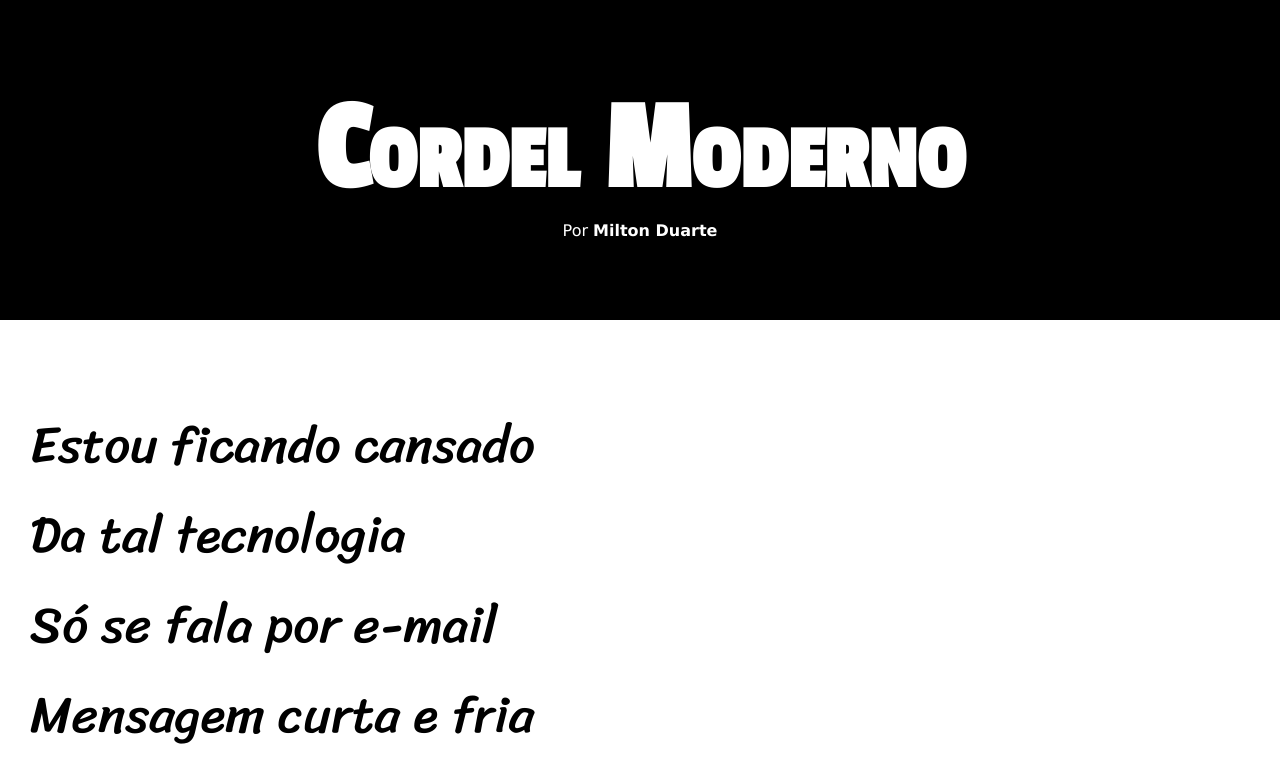
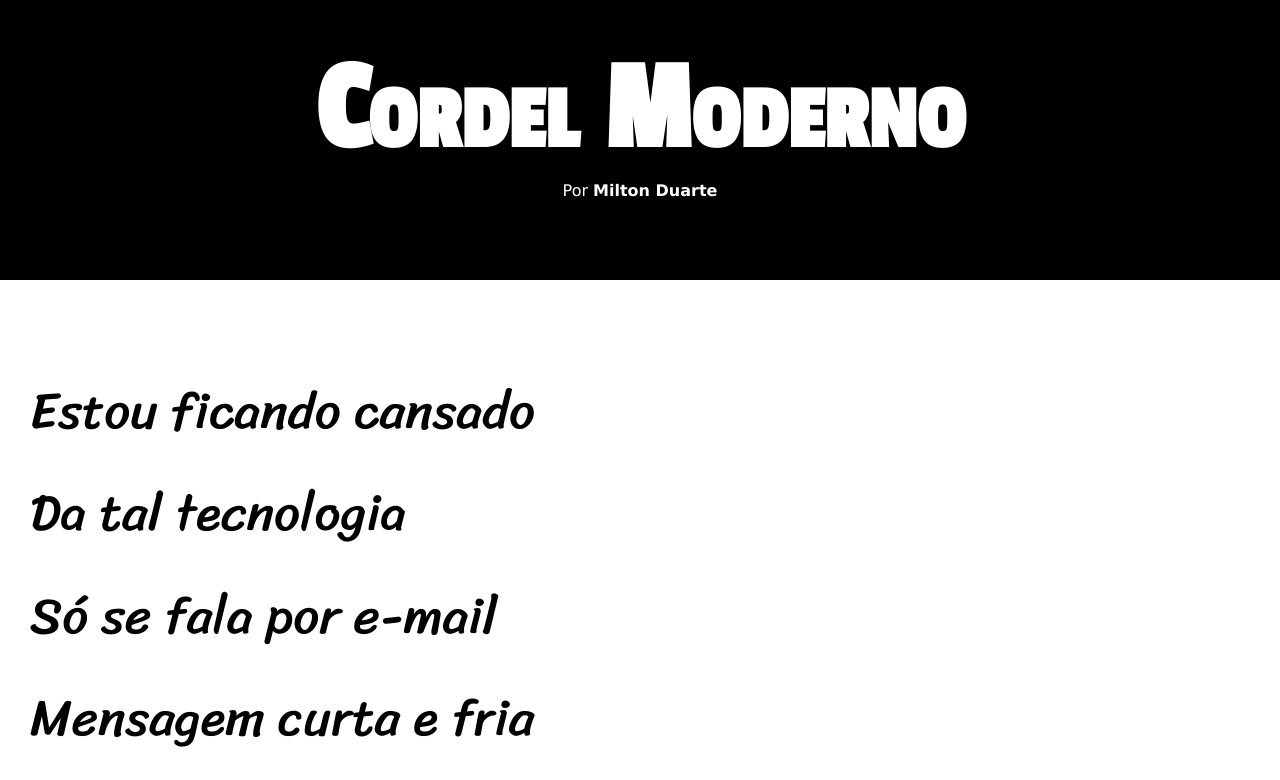
Before and after one commit to vinilink0880/projeto-cordel, a plain HTML site: page index.html in a window 1280 px wide. Shown: the top 780 px of the page. Drawn offline with Linux system fonts and the light colour scheme.

Commit message:
Update style.css

```diff
--- a/style.css
+++ b/style.css
@@ -23,7 +23,7 @@ body, html {
 header {
     background-color: black;
     color: white;
-    padding-top: 10vh;
+    padding-top: 5vh;
     text-align: center;
 }
 
@@ -45,7 +45,6 @@ header a {
 }
 
 header a:hover {
-    text-decoration: ;
     text-shadow: 1px 1px 10px white;
     transition-duration: 0.5s;
 }
@@ -60,6 +59,7 @@ section {
 
 section p {
     padding-bottom: 2em;
+    line-height: 2em;
 }
 
 section.normal {
```
